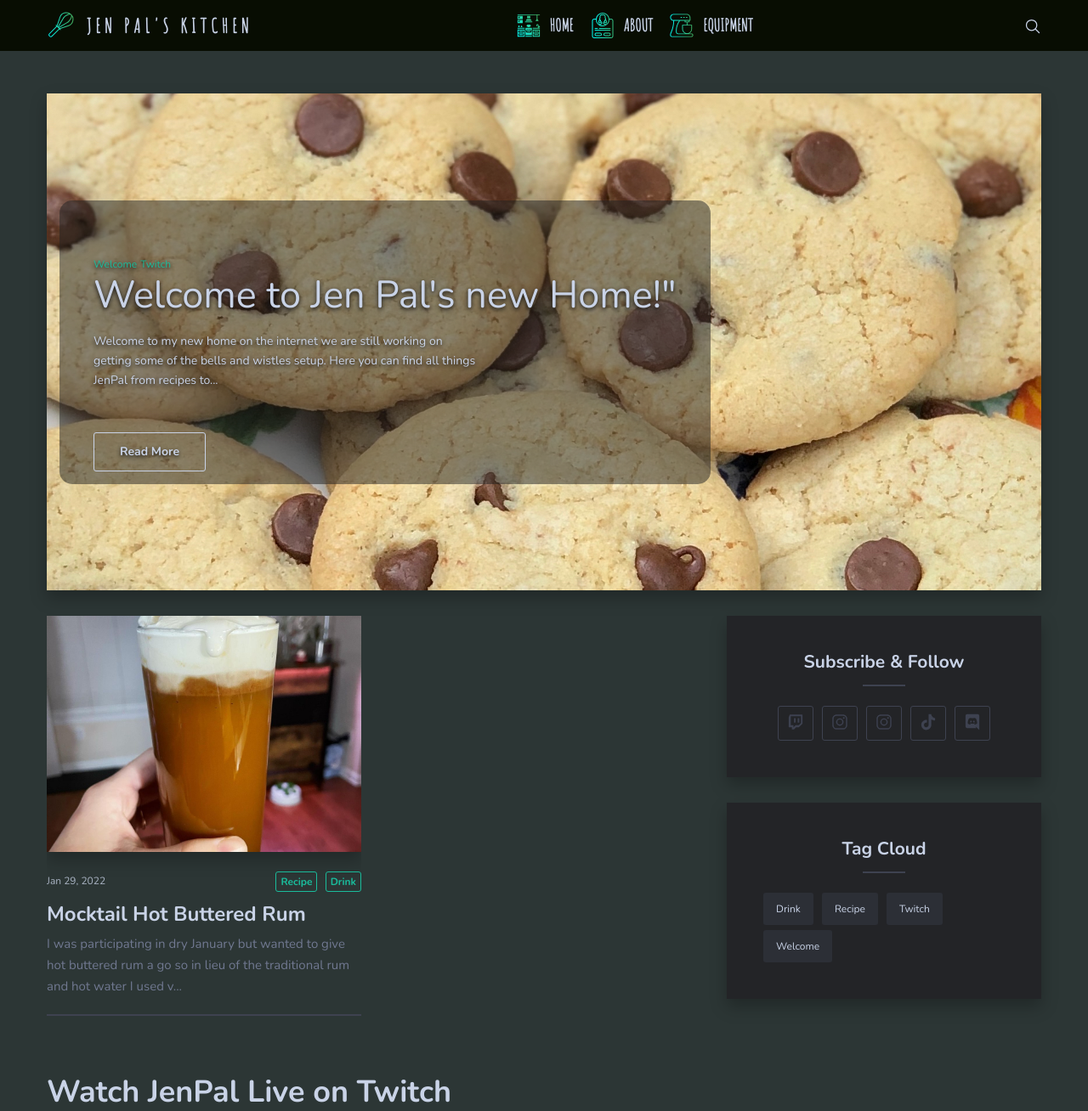
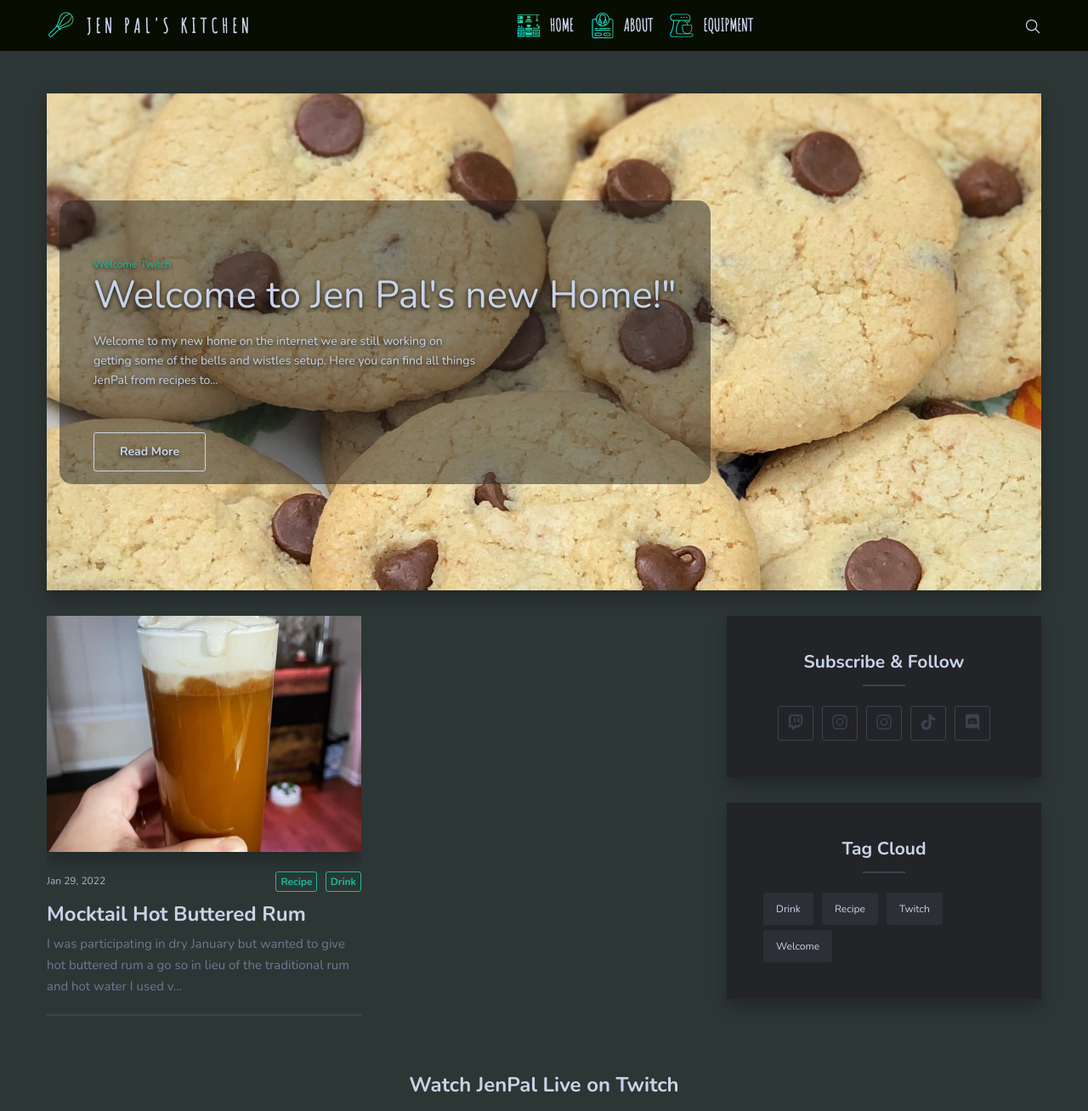
Before and after one commit to JenPalsKitchen/JenPalsKitchen.github.io, a Jekyll site: the page built from index.html, in a window 1280 px wide. Shown: the top 1308 px of the page at 85% size. Built offline with Jekyll 4.4.1, drawn with Linux system fonts in a browser that asks for light colours; the list of posts is cut into pages by our own code; grey boxes are pictures that could not be loaded.

Commit message:
center Watch twitch h3

```diff
--- a/_includes/twitch-stream.html
+++ b/_includes/twitch-stream.html
@@ -1,6 +1,6 @@
 <div class="container twich-container ">
 	<div class="row">
-        <h1>Watch JenPal Live on Twitch</h1>
+        <h3 class="margin-center">Watch JenPal Live on Twitch</h3>
         <div class="twitch-embed">
             <div class="twitch-video">
                 <iframe
--- a/_sass/5-trumps/_helpers.scss
+++ b/_sass/5-trumps/_helpers.scss
@@ -73,6 +73,10 @@
 	margin: 0;
 }
 
+.margin-center {
+	margin-left: auto;
+	margin-right: auto;
+}
 
 // Clearfix
 .clearfix {
```
